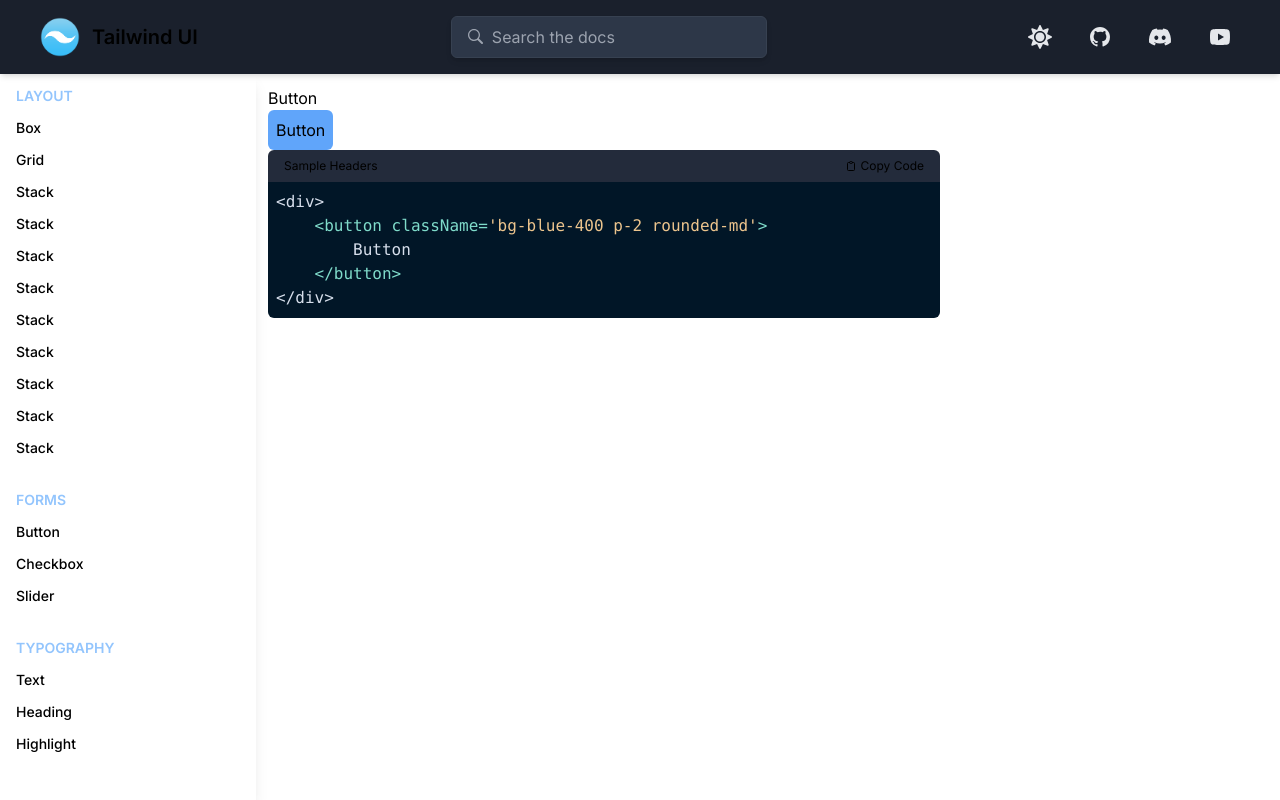
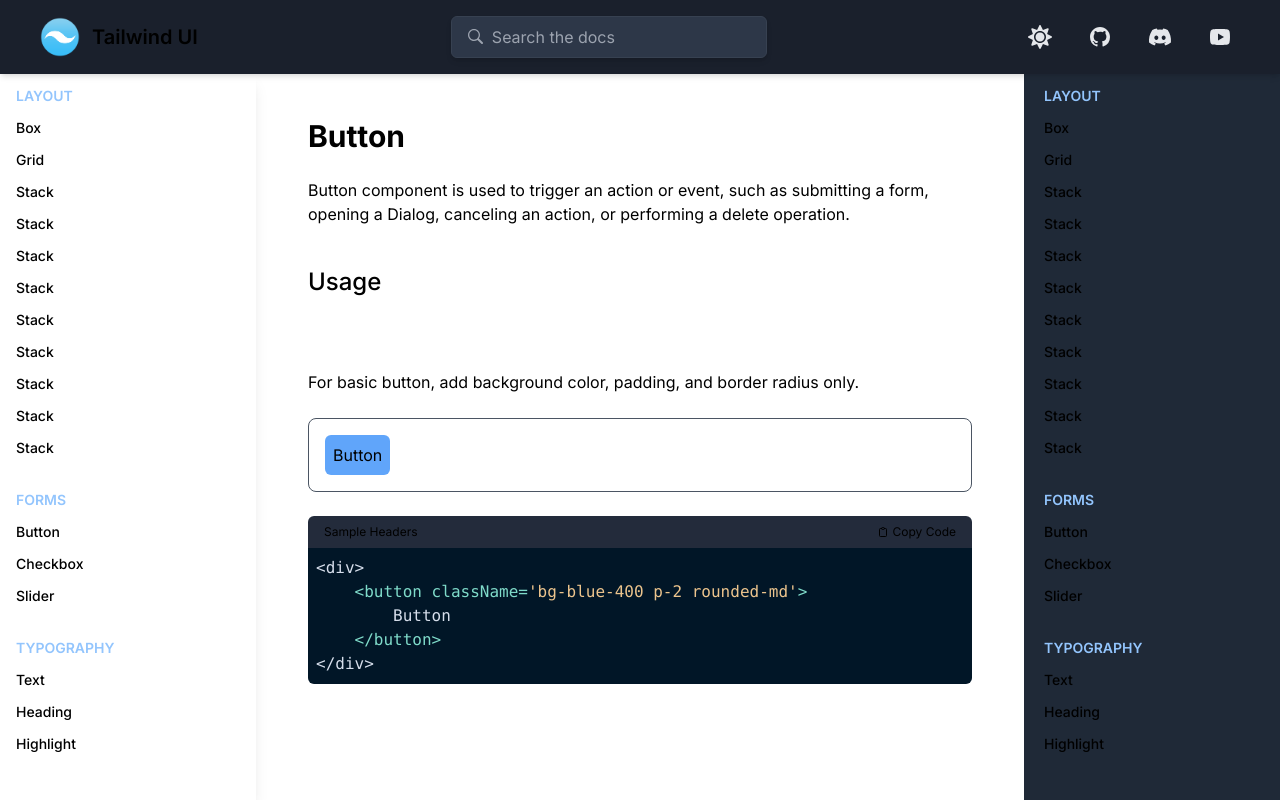
Before and after one commit to Antholem/Tailwind-UI, a Next.js app: page /views/components/button in a window 1280 px wide. Built offline with nearby package versions, Linux system fonts and the light colour scheme.

Commit message:
Theme for dark mode and content in button

```diff
--- /dev/null
+++ b/src/app/_components/theme/index.tsx
@@ -0,0 +1,15 @@
+import useDarkModeStore from "@/app/_store/theme-store";
+
+const GetTheme = () => {
+    const { darkMode } = useDarkModeStore();
+
+    const textPrimary = darkMode ? 'text-white' : 'text-black';
+    const textSecondary = darkMode ? 'text-blue-300' : 'text-blue-600';
+
+    return {
+        textSecondary,
+        textPrimary
+    };
+}
+
+export default GetTheme;
--- a/src/app/_layouts/clipboard/index.tsx
+++ b/src/app/_layouts/clipboard/index.tsx
@@ -16,7 +16,7 @@ const Clipboard: FC<ClipboardProps> = ({ sourceCode, header, onCopy, isCheck })
     const { darkMode } = useDarkModeStore();
 
     return (
-        <div className={`max-w-2xl  bg-[${darkMode ? '#272f41' : '#f8f9fa'}] rounded-md overflow-hidden`}>
+        <div className={`bg-[${darkMode ? '#272f41' : '#f8f9fa'}] rounded-md overflow-hidden`}>
             <div className={`flex justify-between px-4 py-1 text-xs items-center ${darkMode ? 'bg-[#232b3b]' : 'bg-[#ebebeb]'}`}>
                 <p className='text-xs'>
                     {header}
@@ -30,7 +30,7 @@ const Clipboard: FC<ClipboardProps> = ({ sourceCode, header, onCopy, isCheck })
                     </button>
                 </CopyToClipboard>
             </div>
-            <SyntaxHighlighter className='text-md' language="javascript" style={darkMode ? dark : light} wrapLongLines={false}>
+            <SyntaxHighlighter className='text-md p-8' language="javascript" style={darkMode ? dark : light} wrapLongLines={false}>
                 {sourceCode}
             </SyntaxHighlighter>
         </div>
--- a/src/app/views/components/button/page.tsx
+++ b/src/app/views/components/button/page.tsx
@@ -1,6 +1,7 @@
 "use client"
 import React, { useState } from 'react'
 import { Clipboard } from '@/app/_layouts'
+import GetTheme from '@/app/_components/theme'
 
 const Button = () => {
     const [lastCopied, setLastCopied] = useState<number | null>(null);
@@ -15,14 +16,37 @@ const Button = () => {
         setLastCopied(index);
     };
 
+    const { textSecondary, textPrimary } = GetTheme();
+
     return (
+        <div className='flex flex-col space-y-10'>
             <div>
-            <p>Button</p>
+                <div className='flex flex-col space-y-6'>
+                    <div className='text-3xl font-bold'>
+                        Button
+                    </div>
                     <div>
+                        Button component is used to trigger an action or event, such as submitting a form, opening a Dialog, canceling an action, or performing a delete operation.
+                    </div>
+                </div>
+            </div>
+            <div>
+                <div className='flex flex-col space-y-6'>
+                    <div className='text-2xl font-medium'>
+                        Usage
+                    </div>
+                    <p className={`${textPrimary}`}>
+                        AISBAUISBAIUSBAUISBAISBAOINSA
+                    </p>
+                    <div className=''>
+                        For basic button, add background color, padding, and border radius only.
+                    </div>
+                    <div className='border-solid border  border-gray-600 p-4 rounded-lg'>
                         <button className='bg-blue-400 p-2 rounded-md'>
                             Button
                         </button>
                     </div>
+                    <div>
                         <Clipboard
                             sourceCode={codeString}
                             header={'Sample Headers'}
@@ -30,6 +54,9 @@ const Button = () => {
                             isCheck={lastCopied === 1}
                         />
                     </div>
+                </div>
+            </div>
+        </div>
     )
 }
 
--- a/src/app/views/navigation/index.tsx
+++ b/src/app/views/navigation/index.tsx
@@ -150,9 +150,14 @@ const Navigation: FC<NavProps> = ({ children }) => {
                         </div>
                     </div>
                 </div>
-                <div className='flex-1 overflow-y-auto'>
+                <div className='flex-1 overflow-y-auto px-4 lg:px-10 py-8'>
                     <div className='p-3'>
                         {children}
+                    </div>
+                </div>
+                <div className='hidden md:inline w-[20%] overflow-y-auto px-2 bg-gray-800'>
+                    <div className='p-3'>
+                        {componentList}
                     </div>
                 </div>
             </div>
```
Also changed, not shown: src/app/views/components/button/try.tsx (added). Lines whose indentation alone changed are shown as unchanged.
